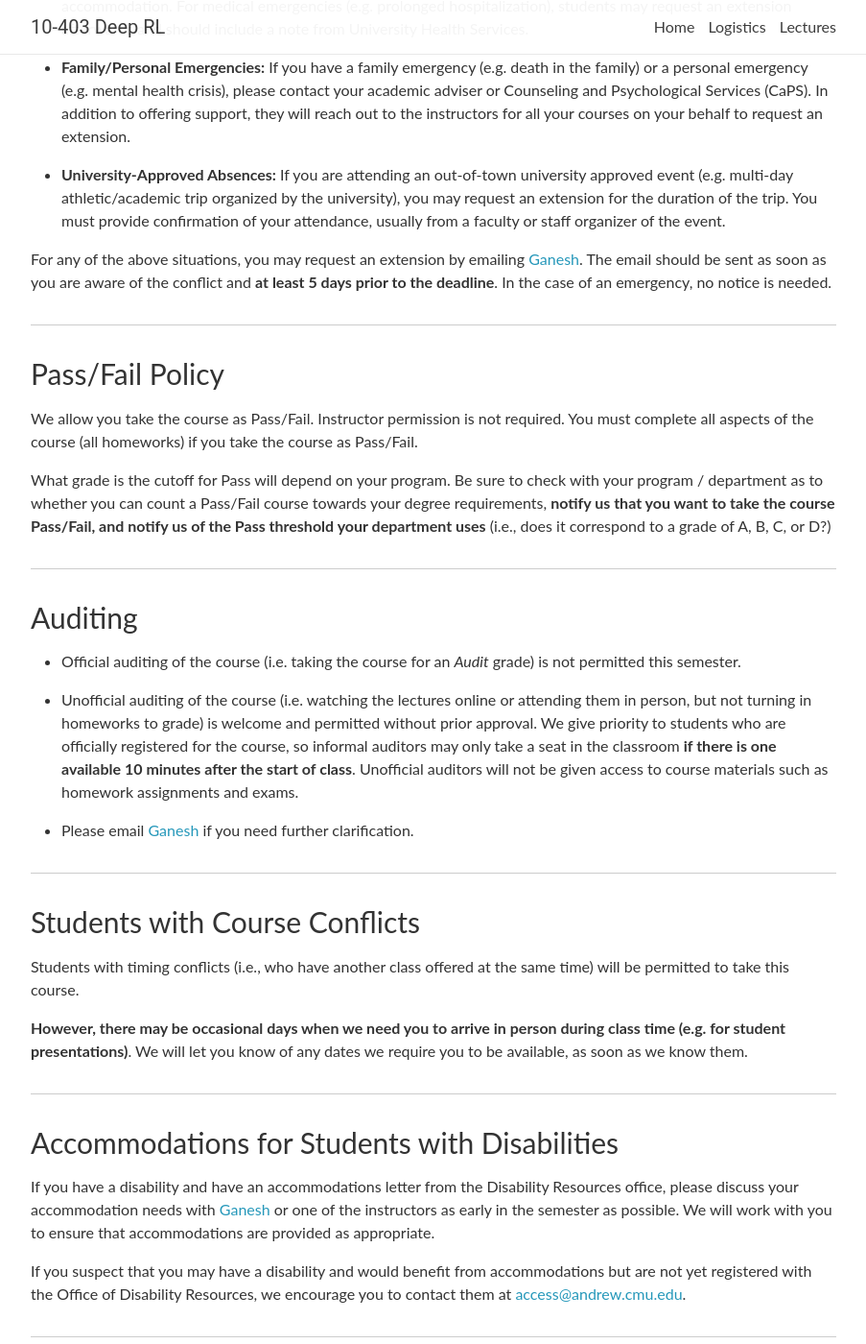
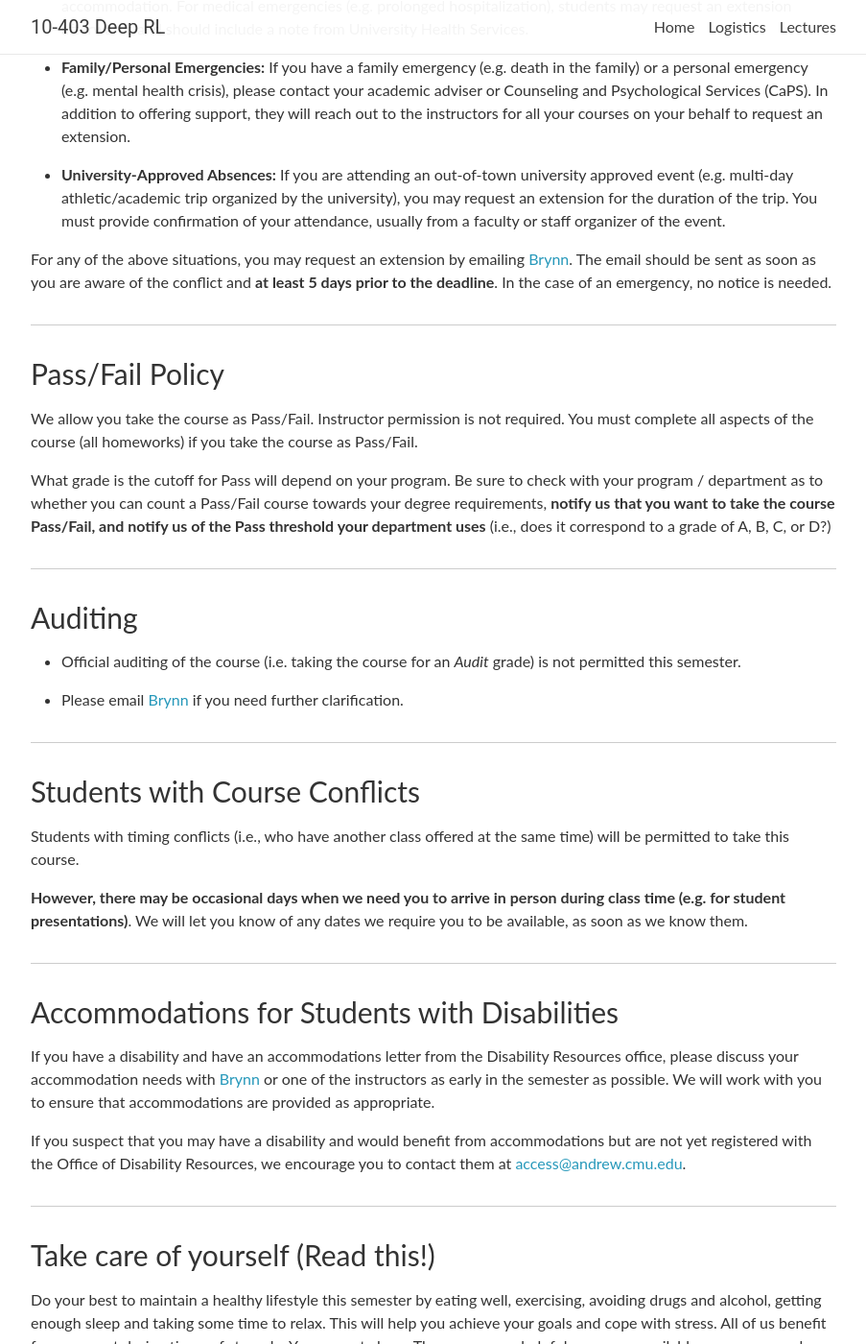
Before and after one commit to cmudeeprl/403website_s22, a Jekyll site: the page built from _pages/logistics.md, in a window 1280 px wide and 1400 px high, scrolled down 5808 px. Shown: the whole window at 96% size, without its empty margins (188-1091 px from the left). Built offline with Jekyll 4.4.1, drawn with Linux system fonts in a browser that asks for light colours; nearby versions of some CDN libraries; comment, search, counter and statistics services are not loaded.

Commit message:
Made updates for Brynn

```diff
--- a/_pages/logistics.md
+++ b/_pages/logistics.md
@@ -177,7 +177,7 @@ In general, we do not grant extensions on assignments. There are several excepti
 
 - **University-Approved Absences:** If you are attending an out-of-town university approved event (e.g. multi-day athletic/academic trip organized by the university), you may request an extension for the duration of the trip. You must provide confirmation of your attendance, usually from a faculty or staff organizer of the event.
 
-For any of the above situations, you may request an extension by emailing [Ganesh](mailto:giyer@andrew.cmu.edu). The email should be sent as soon as you are aware of the conflict and **at least 5 days prior to the deadline**. In the case of an emergency, no notice is needed.
+For any of the above situations, you may request an extension by emailing [Brynn](mailto:bedmunds@andrew.cmu.edu). The email should be sent as soon as you are aware of the conflict and **at least 5 days prior to the deadline**. In the case of an emergency, no notice is needed.
 
 ***
 
@@ -193,9 +193,7 @@ What grade is the cutoff for Pass will depend on your program. Be sure to check
 
 - Official auditing of the course (i.e. taking the course for an  _Audit_ grade) is not permitted this semester.
 
-- Unofficial auditing of the course (i.e. watching the lectures online or attending them in person, but not turning in homeworks to grade) is welcome and permitted without prior approval. We give priority to students who are officially registered for the course, so informal auditors may only take a seat in the classroom **if there is one available 10 minutes after the start of class**. Unofficial auditors will not be given access to course materials such as homework assignments and exams.
-
-- Please email [Ganesh](mailto:giyer@andrew.cmu.edu) if you need further clarification.
+- Please email [Brynn](mailto:bedmunds@andrew.cmu.edu) if you need further clarification.
 
 ***
 
@@ -209,7 +207,7 @@ Students with timing conflicts (i.e., who have another class offered at the same
 
 ### Accommodations for Students with Disabilities
 
-If you have a disability and have an accommodations letter from the Disability Resources office, please discuss your accommodation needs with [Ganesh](mailto:giyer@andrew.cmu.edu) or one of the instructors as early in the semester as possible. We will work with you to ensure that accommodations are provided as appropriate.
+If you have a disability and have an accommodations letter from the Disability Resources office, please discuss your accommodation needs with [Brynn](mailto:bedmunds@andrew.cmu.edu) or one of the instructors as early in the semester as possible. We will work with you to ensure that accommodations are provided as appropriate.
 
 If you suspect that you may have a disability and would benefit from accommodations but are not yet registered with the Office of Disability Resources, we encourage you to contact them at [access@andrew.cmu.edu](access@andrew.cmu.edu).
 
```
Also changed, not shown: _data/lectures.yml (+10 -9 lines).
